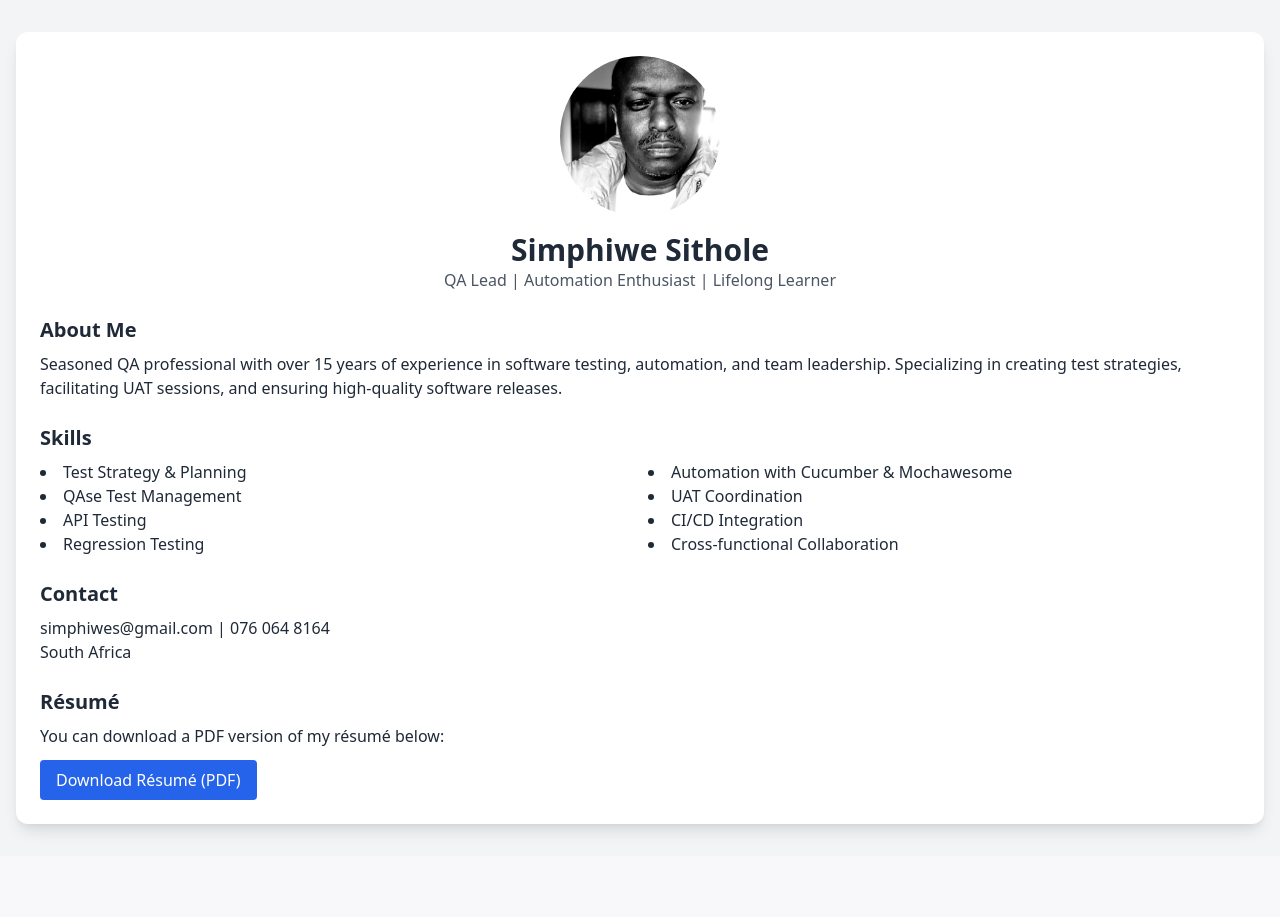
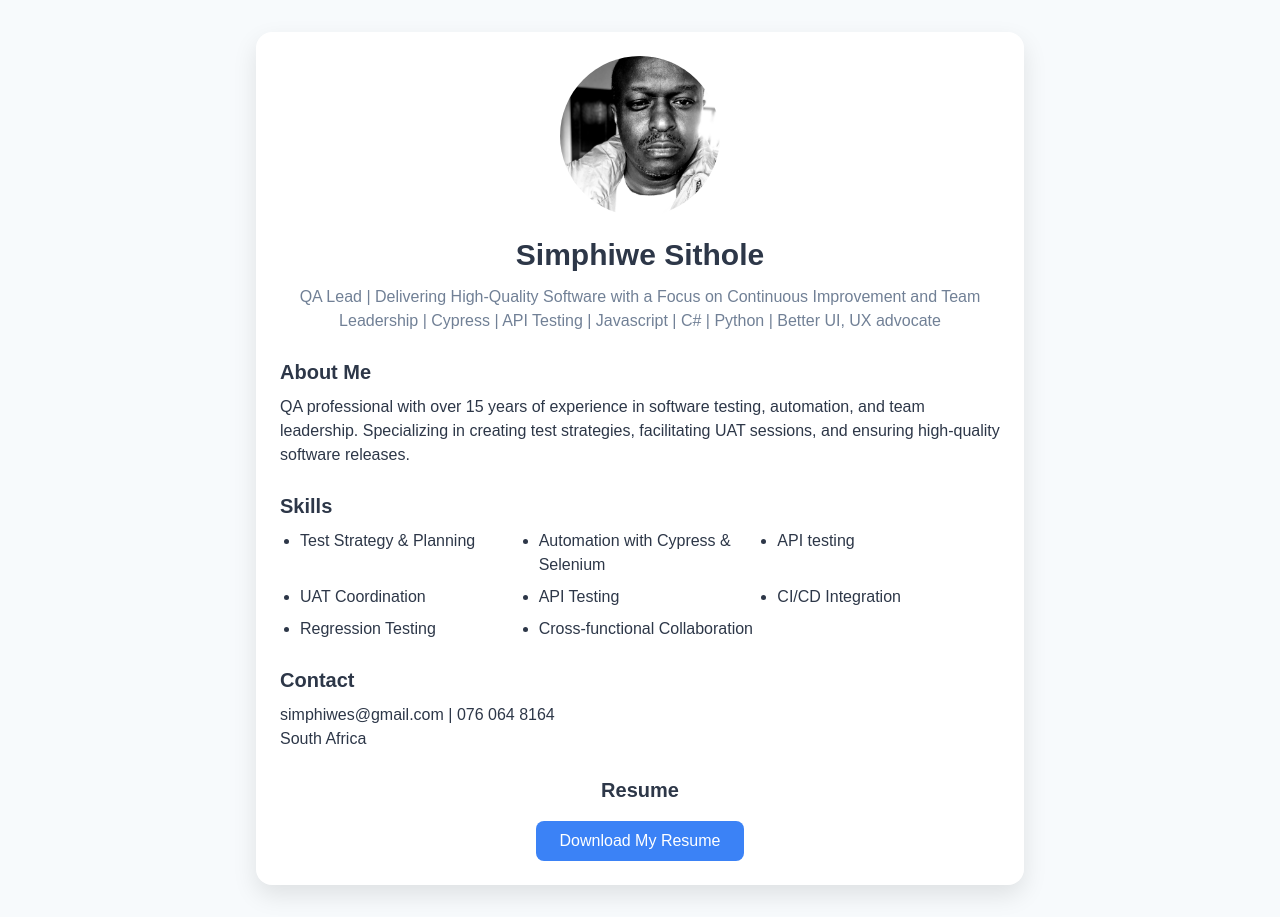
Before and after one commit to thinksttecheval/my_profile_flask, a Flask app: page / in a window 1280 px wide. Before the commit the page ends 835 px from the top, so only its background shows below. Run offline with Flask 3, Linux system fonts and the light colour scheme.

Commit message:
Update file structures and better css

```diff
--- /dev/null
+++ b/static/styles.css
@@ -0,0 +1,93 @@
+/* === Body === */
+.page-body {
+    background-color: #f7fafc;
+    color: #2d3748;
+    font-family: sans-serif;
+  }
+
+  /* === Container and Card === */
+  .page-container {
+    max-width: 800px;
+    margin: 0 auto;
+    padding: 2rem 1rem;
+    animation: slideInRight 2.5s ease-out forwards;
+  }
+
+  .card {
+    background-color: #ffffff;
+    border-radius: 1rem;
+    padding: 1.5rem;
+    box-shadow: 0 10px 25px rgba(0, 0, 0, 0.1);
+  }
+
+  /* === Profile Image === */
+  .profile-img {
+    margin: 0 auto;
+    border-radius: 9999px;
+    width: 10rem;
+    height: 10rem;
+    object-fit: cover;
+  }
+
+  /* === Headings === */
+  .name-title {
+    font-size: 1.875rem;
+    font-weight: 700;
+    margin-top: 1rem;
+  }
+
+  .tagline {
+    color: #718096;
+    margin-top: 0.5rem;
+  }
+
+  .section {
+    margin-top: 1.5rem;
+  }
+
+  .section-title {
+    font-size: 1.25rem;
+    font-weight: 600;
+    margin-bottom: 0.5rem;
+  }
+
+  /* === Skills List === */
+  .skills-list {
+    list-style-type: disc;
+    padding-left: 1.25rem;
+    display: grid;
+    grid-template-columns: repeat(auto-fit, minmax(200px, 1fr));
+    gap: 0.5rem 1rem;
+  }
+
+  /* === Resume Button === */
+  .resume-button-wrapper {
+    margin-top: 1rem;
+    display: flex;
+    justify-content: center;
+  }
+
+  .resume-button {
+    background-color: #3b82f6;
+    color: white;
+    padding: 0.5rem 1.5rem;
+    border-radius: 0.5rem;
+    text-decoration: none;
+    transition: background-color 0.3s ease;
+  }
+
+  .resume-button:hover {
+    background-color: #2563eb;
+  }
+
+  /* === Slide-In Animation === */
+  @keyframes slideInRight {
+    0% {
+      transform: translateX(100%);
+      opacity: 0;
+    }
+    100% {
+      transform: translateX(0);
+      opacity: 1;
+    }
+  }
--- a/templates/index.html
+++ b/templates/index.html
@@ -1,34 +1,43 @@
 <!DOCTYPE html>
 <html lang="en">
 <head>
-    <meta charset="UTF-8">
+  <meta charset="UTF-8" />
   <title>About Me</title>
-    <meta name="viewport" content="width=device-width, initial-scale=1">
-    <link href="https://cdn.jsdelivr.net/npm/tailwindcss@2.2.19/dist/tailwind.min.css" rel="stylesheet">
+  <meta name="viewport" content="width=device-width, initial-scale=1" />
+
+  <!-- Tailwind CSS CDN -->
+  <link href="https://cdn.jsdelivr.net/npm/tailwindcss@2.2.19/dist/tailwind.min.css" rel="stylesheet" />
+
+  <!-- Custom CSS -->
+  <link rel="stylesheet" href="{{ url_for('static', filename='styles.css') }}">
 </head>
-<body class="bg-gray-100 text-gray-800">
-    <div class="container mx-auto px-4 py-8">
-        <div class="bg-white shadow-lg rounded-xl p-6">
+<body class="page-body">
+  <div class="page-container">
+    <div class="card">
       <div class="text-center">
-                <img src="{{ url_for('static', filename='profile.jpg') }}" alt="Profile Picture" class="mx-auto rounded-full w-40 h-40 object-cover">
-                <h1 class="text-3xl font-bold mt-4">Simphiwe Sithole</h1>
-                <p class="text-gray-600">QA Lead | Automation Enthusiast | Lifelong Learner</p>
-            </div>
-
-            <div class="mt-6">
-                <h2 class="text-xl font-semibold">About Me</h2>
-                <p class="mt-2">
-                    Seasoned QA professional with over 15 years of experience in software testing, automation, and team leadership.
-                    Specializing in creating test strategies, facilitating UAT sessions, and ensuring high-quality software releases.
+        <img src="{{ url_for('static', filename='profile.jpg') }}" alt="Profile Picture" class="profile-img">
+        <h1 class="name-title">Simphiwe Sithole</h1>
+        <p class="tagline">
+          QA Lead | Delivering High-Quality Software with a Focus on Continuous Improvement and Team Leadership |
+          Cypress | API Testing | Javascript | C# | Python | Better UI, UX advocate
         </p>
       </div>
 
-            <div class="mt-6">
-                <h2 class="text-xl font-semibold">Skills</h2>
-                <ul class="list-disc list-inside mt-2 grid grid-cols-1 sm:grid-cols-2 gap-x-4">
+      <div class="section">
+        <h2 class="section-title">About Me</h2>
+        <p>
+          QA professional with over 15 years of experience in software testing, automation, and team
+          leadership. Specializing in creating test strategies, facilitating UAT sessions, and ensuring high-quality
+          software releases.
+        </p>
+      </div>
+
+      <div class="section">
+        <h2 class="section-title">Skills</h2>
+        <ul class="skills-list">
           <li>Test Strategy & Planning</li>
-                    <li>Automation with Cucumber & Mochawesome</li>
-                    <li>QAse Test Management</li>
+          <li>Automation with Cypress & Selenium</li>
+          <li>API testing</li>
           <li>UAT Coordination</li>
           <li>API Testing</li>
           <li>CI/CD Integration</li>
@@ -37,19 +46,19 @@
         </ul>
       </div>
 
-            <div class="mt-6">
-                <h2 class="text-xl font-semibold">Contact</h2>
-                <p class="mt-2">simphiwes@gmail.com | 076 064 8164</p>
+      <div class="section">
+        <h2 class="section-title">Contact</h2>
+        <p>simphiwes@gmail.com | 076 064 8164</p>
         <p>South Africa</p>
       </div>
 
-            <!-- Resume Download Section -->
-            <div class="mt-6">
-                <h2 class="text-xl font-semibold">Résumé</h2>
-                <p class="mt-2">You can download a PDF version of my résumé below:</p>
-                <a href="{{ url_for('download_resume') }}" class="inline-block mt-3 bg-blue-600 text-white px-4 py-2 rounded hover:bg-blue-700 transition">
-                    Download Résumé (PDF)
+      <div class="section text-center">
+        <h2 class="section-title">Resume</h2>
+        <div class="resume-button-wrapper">
+          <a href="{{ url_for('static', filename='resume.pdf') }}" download class="resume-button">
+            Download My Resume
           </a>
+        </div>
       </div>
     </div>
   </div>
```
Lines whose indentation alone changed are shown as unchanged.
